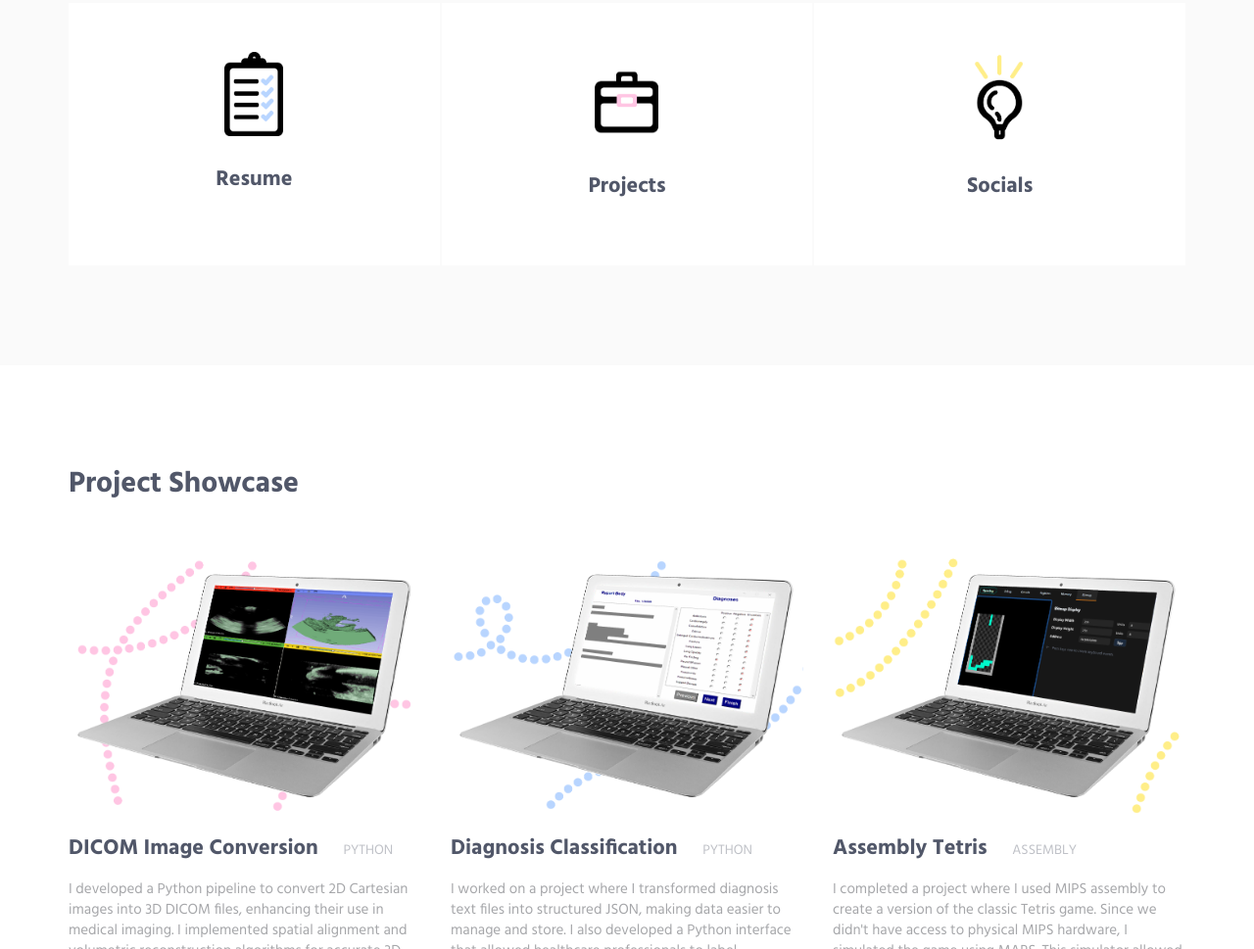
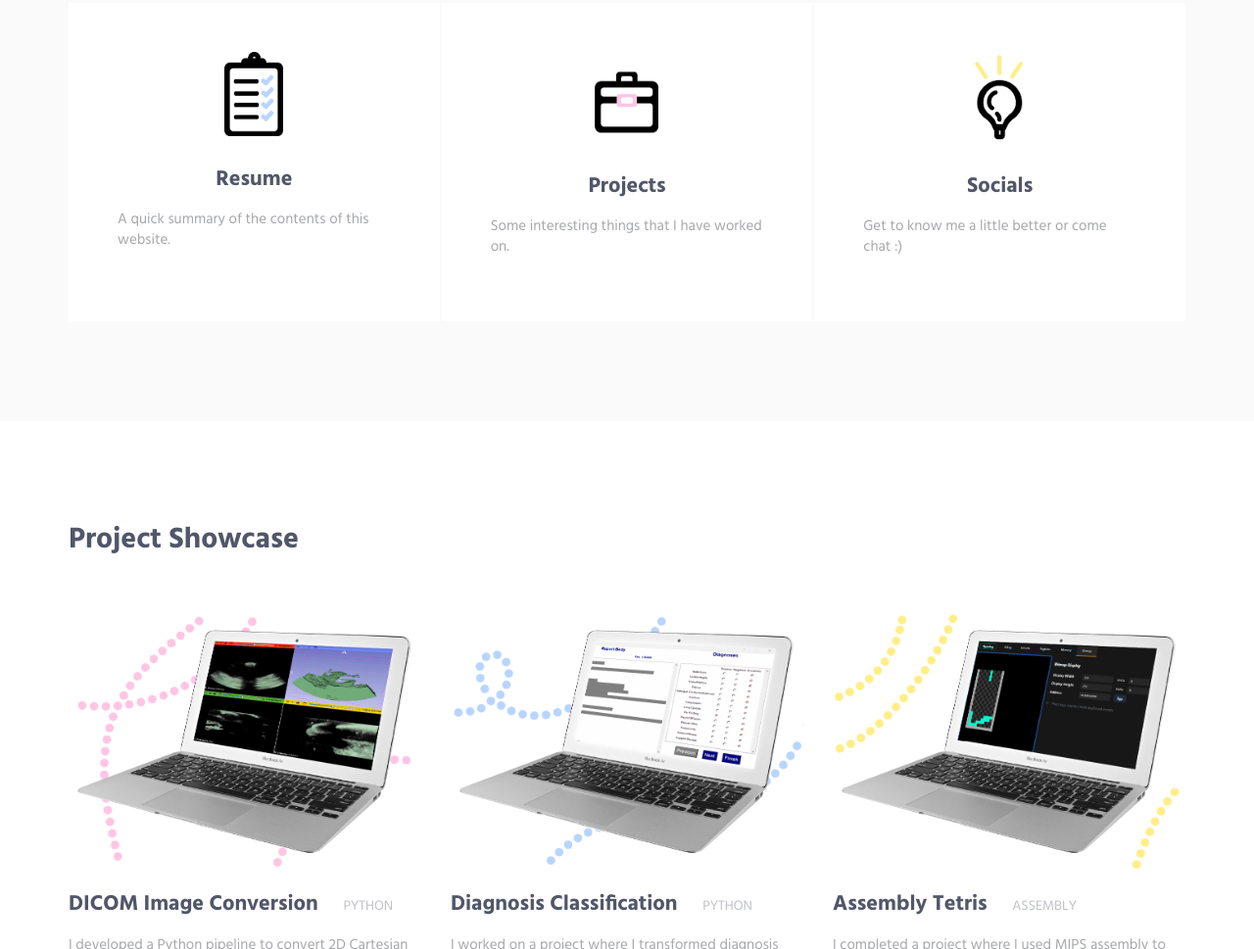
Before and after one commit to yaellysh/yaellysh.github.io, a plain HTML site: page index.html in a window 1280 px wide. Shown: the part 758-1727 px from the top of the page at 98% size. Drawn offline with Linux system fonts and the light colour scheme.

Commit message:
added back the little summaries

```diff
--- a/index.html
+++ b/index.html
@@ -69,7 +69,7 @@
                             <ul class="navbar-nav navbar-nav-right">
                                 <li class="nav-item"><a class="nav-item-child nav-item-hover" style="color:#525769" href="index.html">Home</a></li>
                                 <li class="nav-item"><a class="nav-item-child nav-item-hover" style="color:#525769" href="projects.html">Projects</a></li>
-                                <!-- <li class="nav-item"><a class="nav-item-child nav-item-hover" style="color:#525769" href="experience.html">Experience</a></li> -->
+                                <!-- <li class="nav-item"><a class="nav-item-child nav-item-hover" href="experience.html">Experience</a></li> -->
                                 <li class="nav-item"><a class="nav-item-child nav-item-hover" style="color:#525769" href="https://linktr.ee/yaellysh" target="_blank" >Socials</a></li>
                             </ul>
                         </div>
@@ -100,8 +100,9 @@
                                 <div class="service-element" style="display: flex; justify-content: center; align-items: center;">
                                     <img src="img/star1.png" alt="Service Icon" class="service-icon" style="width: 60px; height: auto;">
                                 </div>
-                                <div class="service-info" style="display: flex; justify-content: center; align-items: center;">
-                                    <h3>Resume</h3>
+                                <div class="service-info" style="display: flex; justify-content: center; align-items: center; flex-direction: column;">
+                                    <h3 >Resume</h3>
+                                    <p>A quick summary of the contents of this website.</p>
 
                                 </div>
                                 <a href="RECENT Resume Aug 2024.pdf" class="content-wrapper-link" target="_blank"></a>
@@ -115,9 +116,9 @@
                                 <div class="service-element" style="display: flex; justify-content: center; align-items: center;">
                                     <img src="img/star2.png" alt="Service Icon" class="service-icon" style="width: 65px; height: auto;">
                                 </div>
-                                <div class="service-info" style="display: flex; justify-content: center; align-items: center;">
+                                <div class="service-info" style="display: flex; justify-content: center; align-items: center; flex-direction: column;">
                                     <h3>Projects</h3>
-
+                                    <p>Some interesting things that I have worked on.</p>
                                 </div>
                                 <a href="projects.html" class="content-wrapper-link"></a>
                             </div>
@@ -129,9 +130,9 @@
                                 <div class="service-element" style="display: flex; justify-content: center; align-items: center;">
                                     <img src="img/star3.png" alt="Service Icon" class="service-icon" style="width: 65px; height: auto;">
                                 </div>
-                                <div class="service-info" style="display: flex; justify-content: center; align-items: center;">
+                                <div class="service-info" style="display: flex; justify-content: center; align-items: center; flex-direction: column;">
                                     <h3>Socials</h3>
-
+                                    <p>Get to know me a little better or come chat :)</p>
                                 </div>
                                 <a href="https://linktr.ee/yaellysh" class="content-wrapper-link" target="_blank"></a>
                             </div>
```
